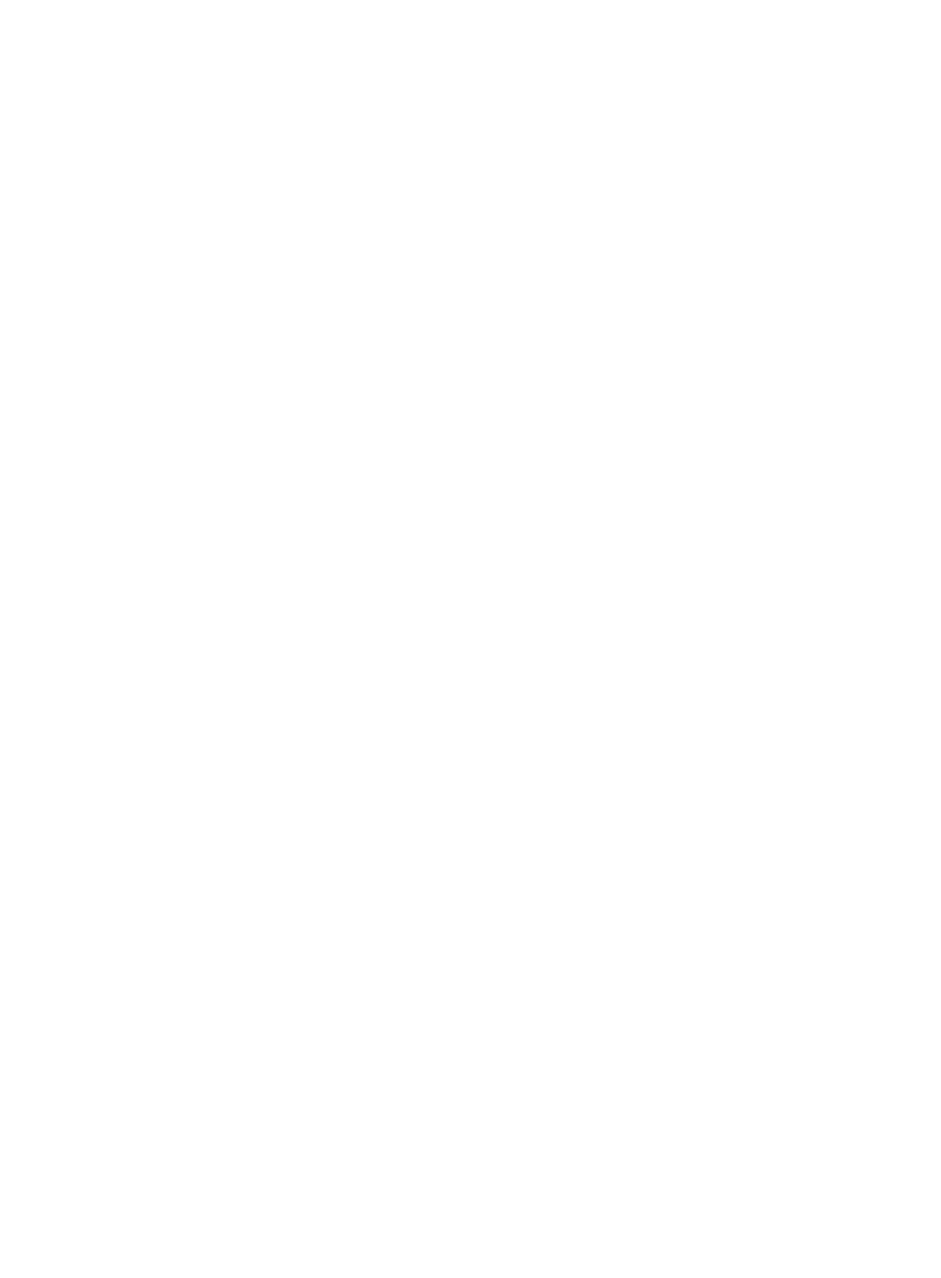
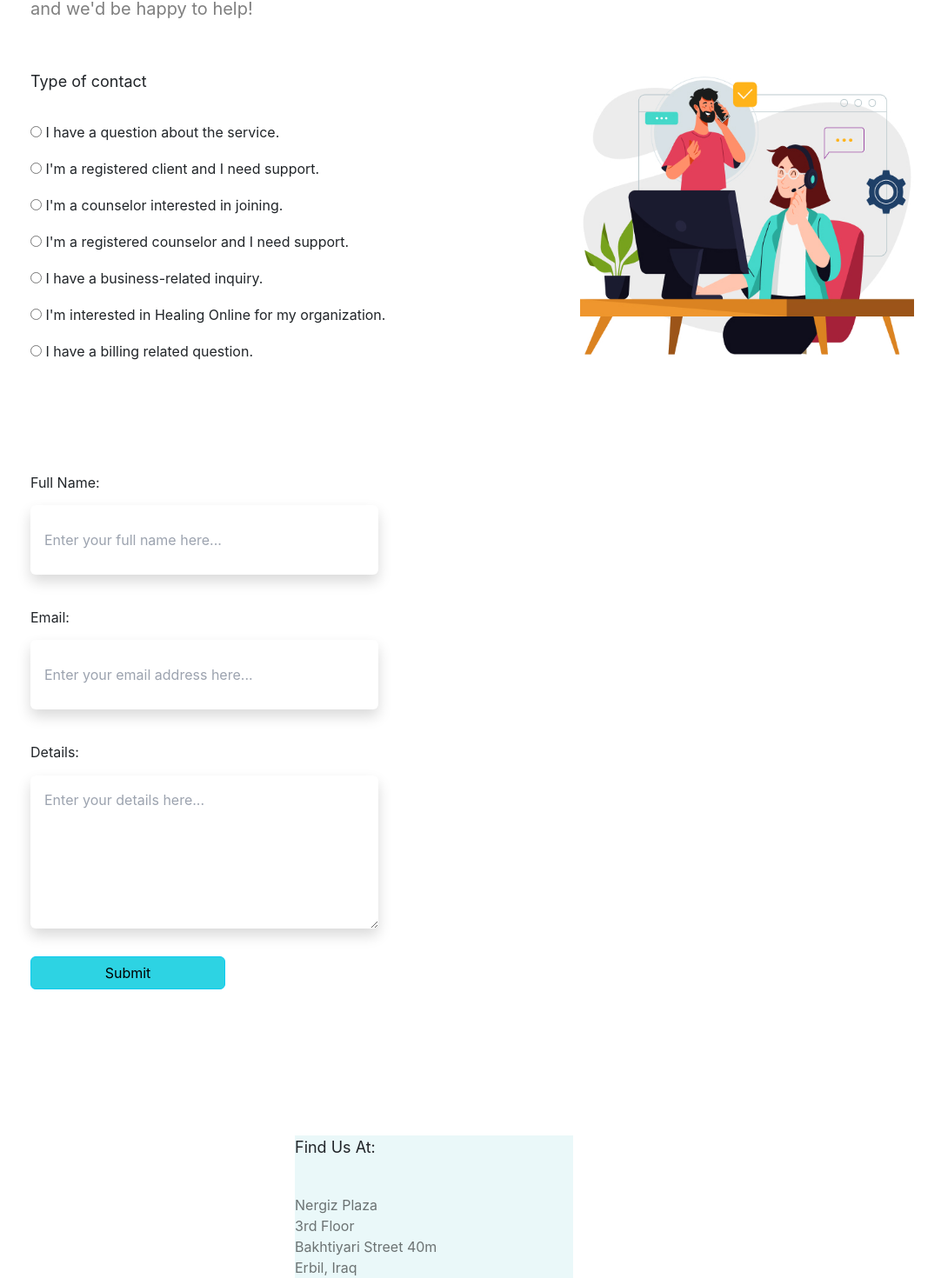
Before and after one commit to Recoded-Spark-Turkey-2022/Vitality, a React (Create React App) app: page /Contact in a window 1280 px wide. Shown: the part 112-1582 px from the top of the page at 87% size, without its empty margins (45-1127 px from the left). Before the commit the page ends 800 px from the top, so only its background shows below. Built offline with nearby package versions, Linux system fonts and the light colour scheme.

Commit message:
contact page

```diff
--- a/src/components/About/contact/Contact.js
+++ b/src/components/About/contact/Contact.js
@@ -1,10 +1,48 @@
 import React from "react";
+import Group from "./Group-147.jpg"
 
 function Contact (){
     return(
+
         <div>
-            <h1>ho</h1>
+            <h1 className=" text-3xl ml-20 mb-2 mt-9">SEND US YOUR REQUEST!</h1>
+            <p className=" ml-20 text-[#00000080] text-xl mr-24">Do you have a question, concern, idea, feedback, or problem?  If you need assistance, please fill out the form below and we&apos;d be happy to help!</p>
+            <div className=" flex flex-row flex-wrap">
+                <div className="ml-20">
+                    <h1 className=" my-14 mb-8 text-lg">Type of contact</h1>
+                    <input type="radio" name="type_of_contact" value="service" className=" mb-6"/> I have a question about the service.<br />
+                    <input type="radio" name="type_of_contact" value="registered_client" className=" mb-6"/>  I&apos;m a registered client and I need support.<br />
+                    <input type="radio" name="type_of_contact" value="joining" className=" mb-6"/> I&apos;m a counselor interested in joining.<br />
+                    <input type="radio" name="type_of_contact" value="registered_counselor" className=" mb-6" /> I&apos;m a registered counselor and I need support.<br />
+                    <input type="radio" name="type_of_contact" value="business-related_inquiry" className=" mb-6"/> I have a business-related inquiry.<br />
+                    <input type="radio" name="type_of_contact" value="organization" className=" mb-6"/> I&apos;m interested in Healing Online for my organization.<br />
+                    <input type="radio" name="type_of_contact" value="billing" className=" mb-6"/> I have a billing related question.<br />
+                </div>
+                <div>
+                    <img src={Group} alt='Healling' className=" w-96 mt-16 ml-56 h-80 "/>
+                </div>
+            </div>
+            <div className=" flex flex-row flex-wrap mt-28 ">
+                <div className=" ml-20 w-3/4 ">
+                     <h5 className=" -mb-2">Full Name:  </h5><br/>
+                     <input type="Name" id="Name" name="Name"  placeholder="Enter your full name here..." className="shadow p-3 mb-5 bg-white rounded w-5/12 h-20"/> <br/>
+                     <h5 className=" -mb-2 -mt-2">Email:   </h5><br/>
+                     <input type="Email" id="Email" name="Email"  placeholder="Enter your email address here..." className="shadow p-3 mb-5 bg-white rounded w-5/12 h-20"/> <br/>
+                     <h5 className=" -mb-2 -mt-2">Details:  </h5><br/>
+                     <textarea id="Details" name="Details" placeholder="Enter your details here..." className="shadow p-3 mb-5 bg-white rounded  w-5/12 h-44"/> <br/>
+                     <button type="submit" className="btn btn btn-info bg-[#2DD3E3] -mt-8 w-56">Submit</button>
+                </div>
+                <div className=" bg-[#EAF8F9] w-1/4 h-64 mt-40 ml-96">
+                    <h1 className=" text-lg mb-3 ">Find Us At:</h1><br/>
+                    <p className="text-[#0000008A] -mb-6">Nergiz Plaza</p><br/>
+                    <p className="text-[#0000008A] -mb-6">3rd Floor</p><br/>
+                    <p className="text-[#0000008A] -mb-6">Bakhtiyari Street 40m</p><br/>
+                    <p className="text-[#0000008A] -mb-6">Erbil, Iraq</p><br/>
+                    <p className="text-[#0000008A] -mb-6">44001</p><br/>
+                </div>
+            </div>
         </div>
+
     )
 }
 
```
Also changed, not shown: src/components/About/contact/Group-147.jpg (added).
